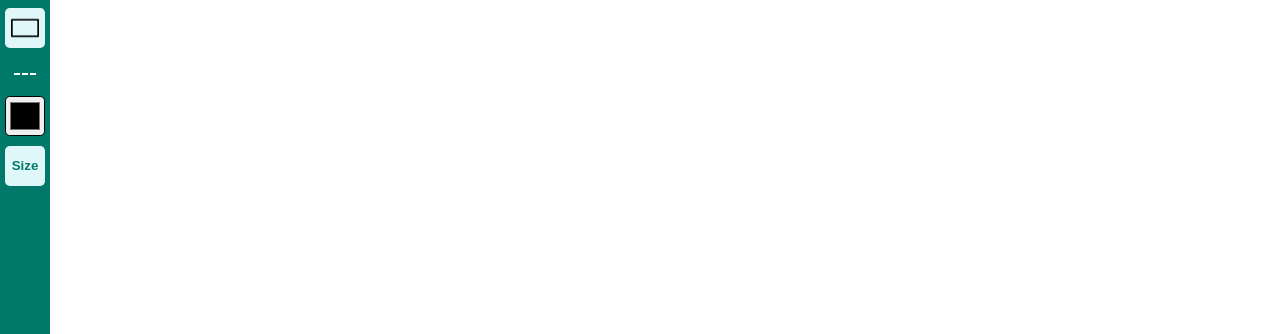
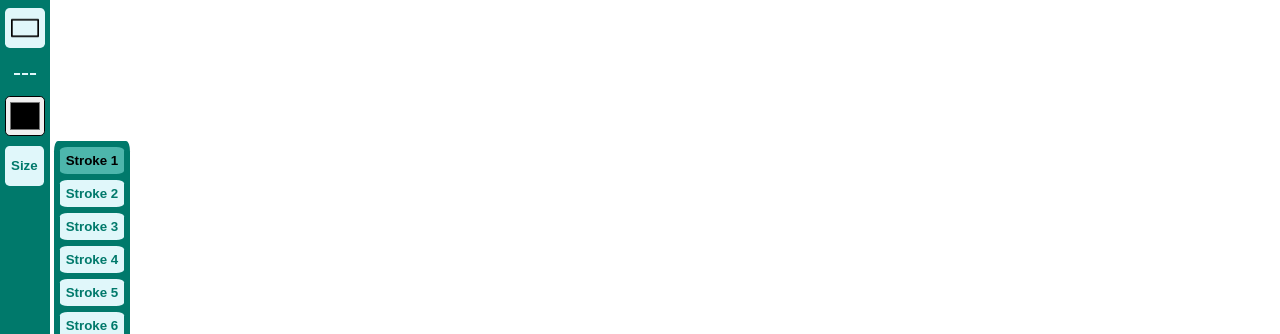
Before and after one commit to azeemabrarkhan/Draw-Together, a React (Vite) app in the folder frontend/: page / in a window 1280 px wide. Both pictures are taken after a click on the button "Size". Shown: the part 457-791 px from the top of the page. Built offline with nearby package versions, Linux system fonts and the light colour scheme.

Commit message:
Implement stroke size selector in the toolbar

```diff
--- a/frontend/src/components/tool-bar/styles.module.css
+++ b/frontend/src/components/tool-bar/styles.module.css
@@ -1,5 +1,5 @@
 .tool-bar {
-  min-width: 50px;
+  max-width: 50px;
   background-color: var(--color-teal);
   padding: 10px 5px;
 
@@ -13,6 +13,13 @@
     border-radius: 12%;
     font-weight: var(--font-weight-bold);
     color: var(--color-teal);
+
+    .icon {
+      height: 28px;
+      width: 28px;
+      background-size: contain;
+      background-repeat: no-repeat;
+    }
   }
 
   .selected,
@@ -20,20 +27,41 @@
     background-color: var(--color-medium-teal);
   }
 
-  .icon {
-    height: 28px;
-    width: 28px;
-    background-size: contain;
-    background-repeat: no-repeat;
-  }
-
   .divider {
     text-align: center;
     font-size: 25px;
-    color: var(--color-white);
+    color: var(--color-sky);
   }
 
   .color-selector {
     width: auto;
   }
+
+  .sizeButtonContainer {
+    display: inline-flex;
+    font-size: 12px;
+    gap: 10px;
+
+    .sizeToolTip {
+      background-color: var(--color-teal);
+      padding: 6px;
+      border-radius: 5%;
+      z-index: 1;
+      display: flex;
+      flex-direction: column;
+      gap: 6px;
+
+      button {
+        color: var(--color-teal);
+        font-weight: var(--font-weight-bold);
+        white-space: nowrap;
+      }
+
+      .selected,
+      .selected:hover {
+        background-color: var(--color-medium-teal);
+        color: var(--color-black);
+      }
+    }
+  }
 }
--- a/frontend/src/components/tool-bar/tool-bar.tsx
+++ b/frontend/src/components/tool-bar/tool-bar.tsx
@@ -9,6 +9,7 @@ const tools = Object.values(ToolNames).map((tool) => ({
 }));
 
 const ToolBar = () => {
+  const [isSizeToolTipOpen, setIsSizeToolTipOpen] = useState(false);
   const { selectedTool, color, strokeSize, setToolBarConfig } =
     useContext(ToolBarContext);
 
@@ -24,6 +25,18 @@ const ToolBar = () => {
       ...prevConfig,
       color: e.target.value,
     }));
+  };
+
+  const handleStrokeSizeSelect = (strokeSize: number) => {
+    setToolBarConfig((prevConfig) => ({
+      ...prevConfig,
+      strokeSize,
+    }));
+    toggleSizeToolTip();
+  };
+
+  const toggleSizeToolTip = () => {
+    setIsSizeToolTipOpen((prev) => !prev);
   };
 
   return (
@@ -49,7 +62,24 @@ const ToolBar = () => {
         value={color}
         onChange={(e) => handleColorSelect(e)}
       ></input>
-      <button className={styles.option}>Size</button>
+      <div className={styles.sizeButtonContainer}>
+        <button className={styles.option} onClick={toggleSizeToolTip}>
+          Size
+        </button>
+        {isSizeToolTipOpen && (
+          <div className={styles.sizeToolTip}>
+            {[1, 2, 3, 4, 5, 6].map((size) => {
+              console.log(size === strokeSize);
+              return (
+                <button
+                  className={size === strokeSize ? styles.selected : ""}
+                  onClick={() => handleStrokeSizeSelect(size)}
+                >{`Stroke ${size}`}</button>
+              );
+            })}
+          </div>
+        )}
+      </div>
     </div>
   );
 };
--- a/frontend/src/contexts/toolbar-context.tsx
+++ b/frontend/src/contexts/toolbar-context.tsx
@@ -2,7 +2,7 @@ import React, { useState } from "react";
 import { ToolNames } from "../enums/toolNames";
 
 type ToolBarContextType = {
-  selectedTool: ToolNames | null;
+  selectedTool: ToolNames;
   color: string;
   strokeSize: number;
   setToolBarConfig: React.Dispatch<
```
